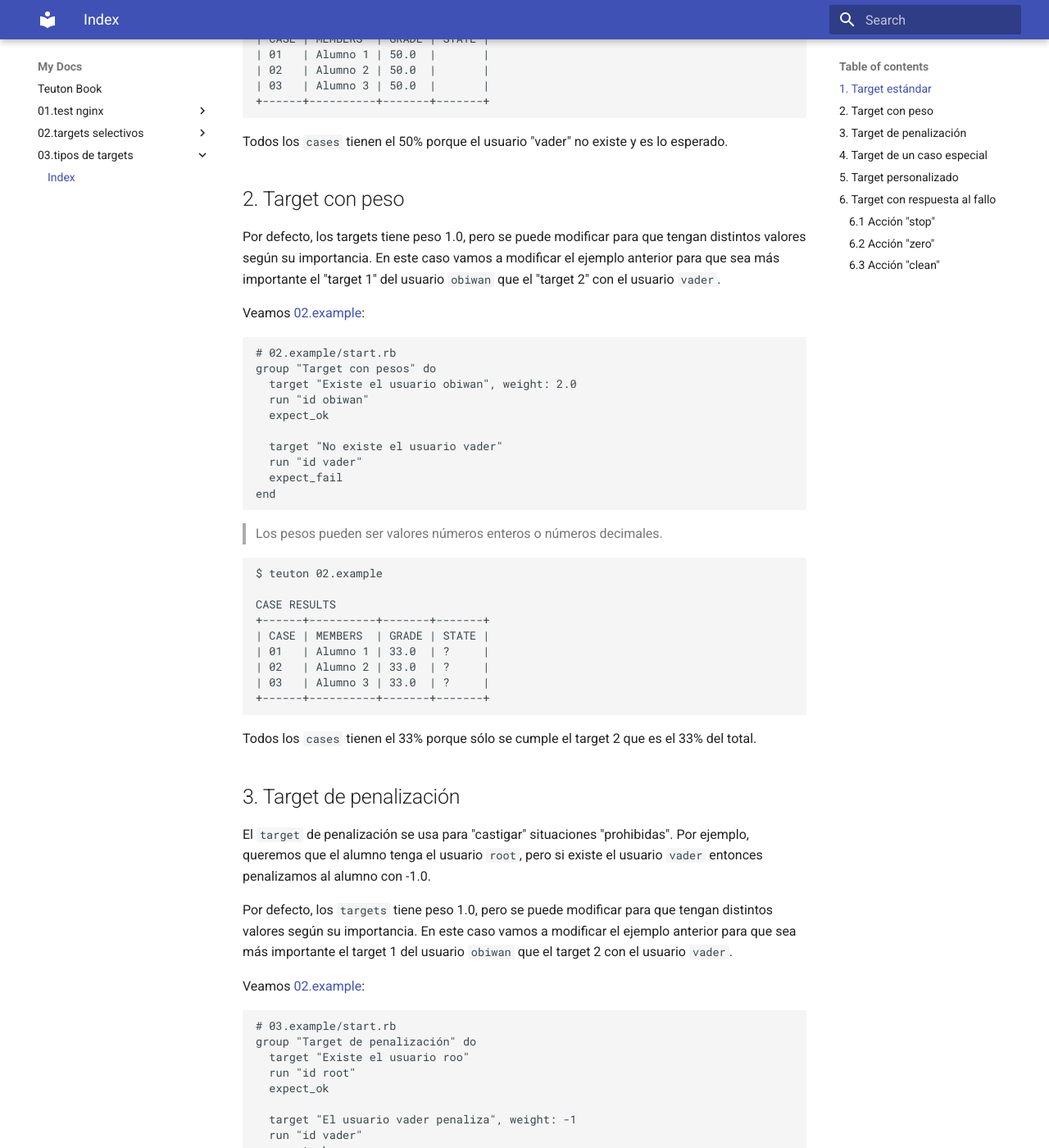
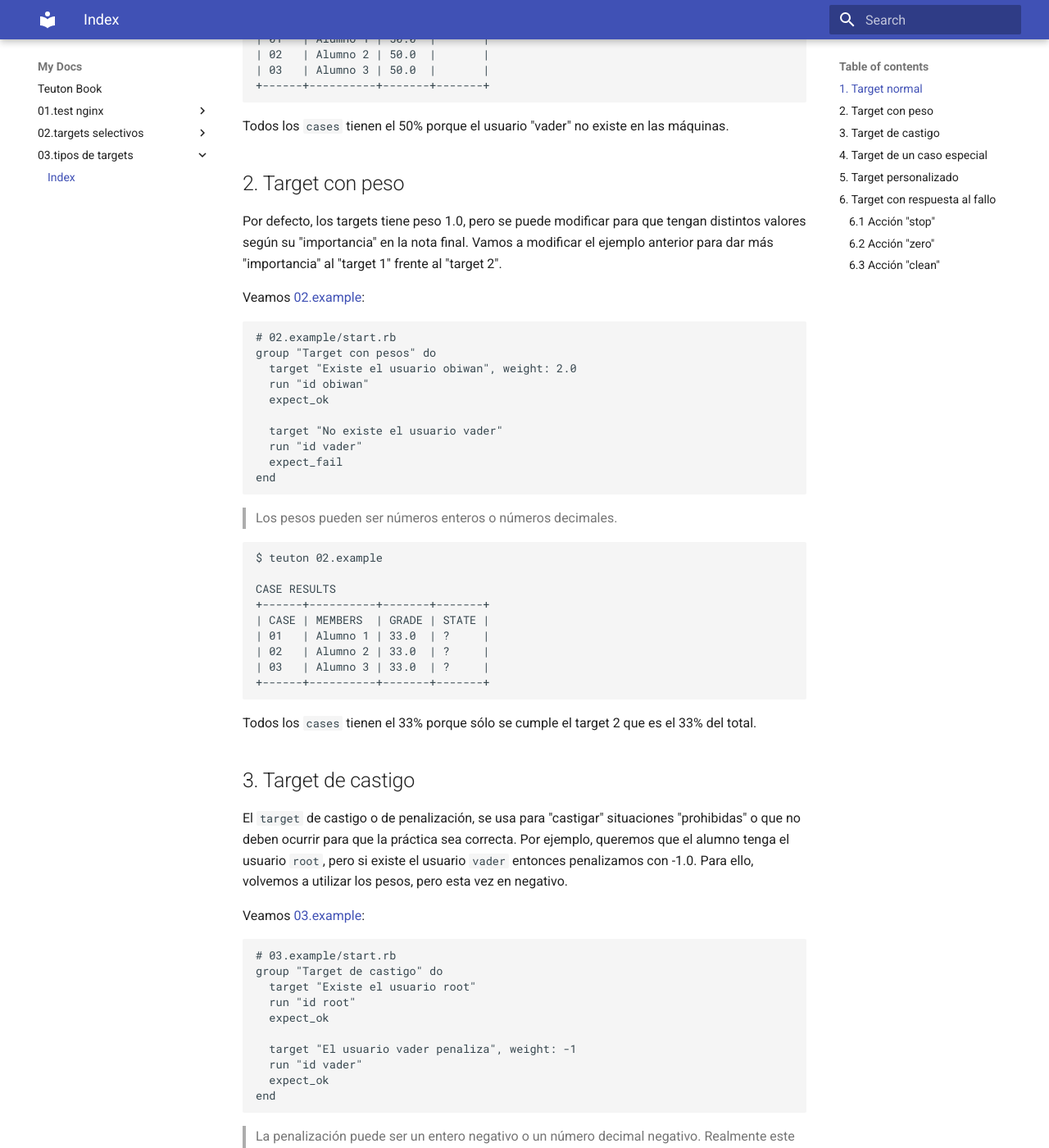
Before and after one commit to dvarrui/teuton-book, an MkDocs documentation site: the page built from docs/03.tipos_de_targets/index.md, in a window 1280 px wide and 1400 px high, scrolled down 1230 px. Shown: the whole window at 82% size. Built offline with MkDocs 1.6.1 and Material for MkDocs 9.7.7, drawn with Linux system fonts in a browser that asks for light colours; some of the changed text lies outside the part shown.

Commit message:
update tipos de targets

````diff
--- a/docs/03.tipos_de_targets/index.md
+++ b/docs/03.tipos_de_targets/index.md
@@ -2,9 +2,9 @@
 
 # Tipos de "targets"
 
-1. [Estándar](#1-target-estándar)
+1. [Normal](#1-target-normal)
 2. [Con peso](#2-target-con-peso)
-3. [Penalización](#3-target-de-penalización)
+3. [Castigo](#3-target-de-castigo)
 4. [Caso especial](#4-target-de-un-caso-especial)
 5. [Personalizado](#5-target-personalizado)
 6. [DEVEL: con respuesta al fallo](#6-target-con-respuesta-al-fallo)
@@ -12,9 +12,9 @@
     * Acción `:zero`
     * Acción `:clean`
 
-## 1. Target estándar
+## 1. Target normal
 
-Normalmente, cuando ejecutamos un test `start.rb` queremos evaluar todos los `targets` sobre todas las máquinas definidas en el fichero `config.yaml`. En este caso, todos las `cases` tienen los mismos parámetros.
+Cuando ejecutamos un test (`start.rb`) lo habitual es evaluar todos los `targets` sobre todos los `cases` definidos en el fichero `config.yaml`. En este caso, todos los `cases` tendrán los mismos parámetros.
 
 Veamos [01.example](./01.example/):
 
@@ -54,11 +53,11 @@ CASE RESULTS
 +------+----------+-------+-------+
 ```
 
-Todos los `cases` tienen el 50% porque el usuario "vader" no existe y es lo esperado.
+Todos los `cases` tienen el 50% porque el usuario "vader" no existe en las máquinas.
 
 ## 2. Target con peso
 
-Por defecto, los targets tiene peso 1.0, pero se puede modificar para que tengan distintos valores según su importancia. En este caso vamos a modificar el ejemplo anterior para que sea más importante el "target 1" del usuario `obiwan` que el "target 2" con el usuario `vader`.
+Por defecto, los targets tiene peso 1.0, pero se puede modificar para que tengan distintos valores según su "importancia" en la nota final. Vamos a modificar el ejemplo anterior para dar más "importancia" al "target 1" frente al "target 2".
 
 Veamos [02.example](./02.example/):
 
@@ -75,7 +74,7 @@ group "Target con pesos" do
 end
 ```
 
-> Los pesos pueden ser valores números enteros o números decimales.
+> Los pesos pueden ser números enteros o números decimales.
 
 ```
 $ teuton 02.example
@@ -91,18 +90,16 @@ CASE RESULTS
 
 Todos los `cases` tienen el 33% porque sólo se cumple el target 2 que es el 33% del total.
 
-## 3. Target de penalización
+## 3. Target de castigo
 
-El `target` de penalización se usa para "castigar" situaciones "prohibidas". Por ejemplo, queremos que el alumno tenga el usuario `root`, pero si existe el usuario `vader` entonces penalizamos al alumno con -1.0.
+El `target` de castigo o de penalización, se usa para "castigar" situaciones "prohibidas" o que no deben ocurrir para que la práctica sea correcta. Por ejemplo, queremos que el alumno tenga el usuario `root`, pero si existe el usuario `vader` entonces penalizamos con -1.0. Para ello, volvemos a utilizar los pesos, pero esta vez en negativo.
 
-Por defecto, los `targets` tiene peso 1.0, pero se puede modificar para que tengan distintos valores según su importancia. En este caso vamos a modificar el ejemplo anterior para que sea más importante el target 1 del usuario `obiwan` que el target 2 con el usuario `vader`.
-
-Veamos [02.example](./02.example/):
+Veamos [03.example](./03.example/):
 
 ```ruby
 # 03.example/start.rb
-group "Target de penalización" do
-  target "Existe el usuario roo"
+group "Target de castigo" do
+  target "Existe el usuario root"
   run "id root"
   expect_ok
 
@@ -112,9 +109,9 @@ group "Target de penalización" do
 end
 ```
 
-> La penalización puede ser un entero negativo o un número decimal negativo.
+> La penalización puede ser un entero negativo o un número decimal negativo. Realmente este caso de targets es igual que el anterior de los pesos, pero usando valores negativos en su lugar.
 
-Si el usuario `vader` no existe, entonces no hay penalización:
+Si el usuario `vader` no existe, entonces no hay castigo:
 ```
 $ teuton 03.example
 
@@ -127,7 +124,7 @@ CASE RESULTS
 +------+----------+-------+-------+
 ```
 
-Si el usuario `vader` existe, entonces si hay penalización:
+Si el usuario `vader` existe, entonces si hay castigo:
 ```
 $ teuton 03.example
 
@@ -140,11 +137,9 @@ CASE RESULTS
 +------+----------+-------+-------+
 ```
 
-Todos los `cases` tienen el 33% porque sólo se cumple el target 2 que es el 33% del total.
-
 ## 4. Target de un caso especial
 
-Teuton es muy flexible y se puede adaptar a casi cualquier estilo docente. En este caso vamos a definir un parámetro diferente excluivo para un `case`. Se entiende que éste `case` es un caso "particular" y que va a tener un tratamiento "especial". Porque si se trataran todos los `cases` por igual entonces el sentido común nos dice que deberían tener los mismos parámetros.
+Teuton es muy flexible y se puede adaptar a muchos estilos docentes. En este caso vamos a definir un parámetro diferente exclusivo para un `case`. Se entiende que éste `case` es un caso "particular" y que va a tener un tratamiento "especial".
 
 Veamos [04.example](./04.example/):
 
@@ -214,9 +209,9 @@ GROUPS
 
 ## 5. Target personalizado
 
-Puede ser que queramos ejecutar el mismo `target` a todos los `cases` pero "diferente". Esto es, vamos a "personalizar" el `target` para que sea parecido en cada `case` pero no exactamente igual. Es como el caso anterior de "caso especial" pero en este caso consideramos a todos los `cases` como casos especiales.
+Usaramos este tipo de `target` cuando queremos tener "targets" diferentes o personalizados para cada uno de los `cases`. Es parecido al caso anterior de "caso especial" pero en este caso consideramos a todos los `cases` como casos especiales.
 
-Podríamos incluir en el código del test muchas sentencias `if-end`, pero lo vamos a hacer de forma más sencilla. En este caso tenemos 1 target que evalua la presencia del usuario `username`, donde `username` tendrá un valor diferente para cada `case`.
+Podríamos incluir en el código del test muchas sentencias `if-end`, pero lo vamos a hacer de otra forma más sencilla. En este caso vamos a tener un target que evalua la presencia del usuario `username`, donde `username` tendrá un valor diferente para cada `case`.
 
 Veamos [05.example](./05.example/):
 
@@ -244,7 +239,7 @@ group "Target personalizado" do
 end
 ```
 
-Sólo tenemos 1 `target`, pero como el valor devuelto por `get(:username)` es diferente para cada `case`, entonces el comando `run` que se ejecuta en cada uno es ligeramente diferente. Lo hemos "personalizado" para cada `case`.
+Sólo tenemos un `target`, pero como el valor devuelto por `get(:username)` es diferente para cada `case`, entonces el comando `run` que se ejecuta en cada uno es ligeramente diferente. Lo hemos "personalizado" para cada `case`.
 
 ```
 $ teuton 05.example
````
Also changed, not shown: other parts of docs/03.tipos_de_targets/index.md (+0 -1 lines), 1 other file.
